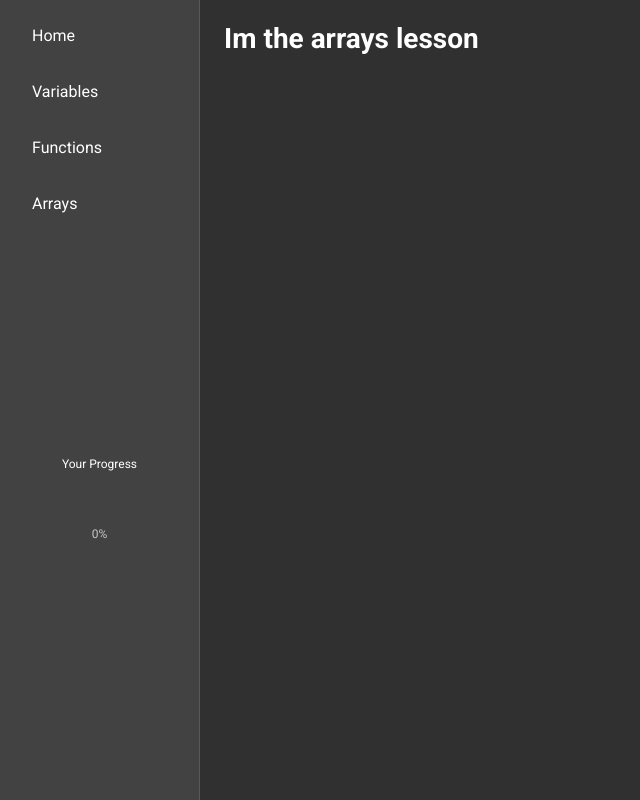
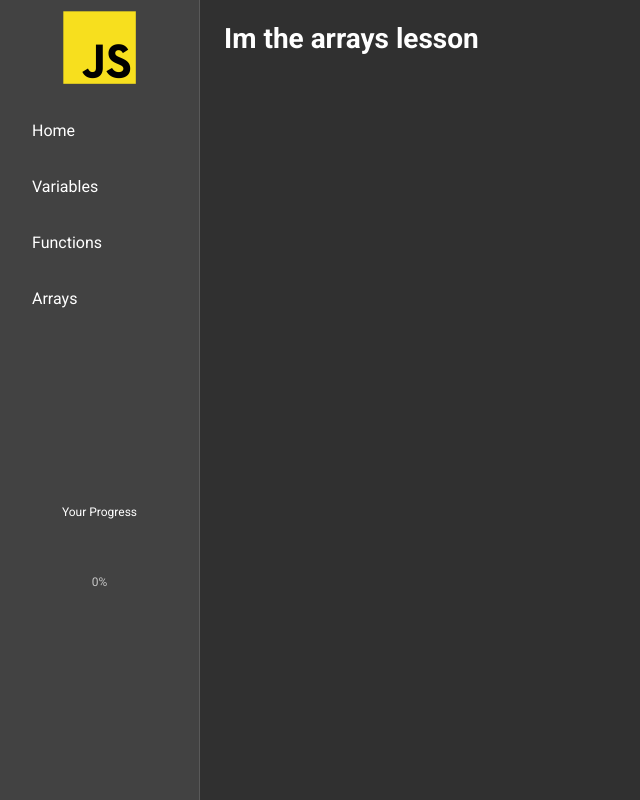
Before and after one commit to hector4213/mintbean-jsbootcamplite, a React (Create React App) app: page /arrays in a window 1280 px wide. Both pictures are taken after a click on the button "LETS GET STARTED". Shown: the whole page, without its empty margins (0-640 px from the left). Built offline with nearby package versions, Linux system fonts and the light colour scheme.

Commit message:
add logo to drawer

```diff
--- a/src/components/Drawer.jsx
+++ b/src/components/Drawer.jsx
@@ -1,4 +1,5 @@
 import React, { useState } from 'react'
+import Logo from '../assets/jslogo.png'
 import { makeStyles } from '@material-ui/core/styles'
 import { Link } from 'react-router-dom'
 import {
@@ -49,6 +50,15 @@ const useStyles = makeStyles((theme) => ({
 		justifyContent: 'center',
 		height: '100%',
 	},
+	logo: {
+		maxWidth: '75px',
+	},
+	logoContainer: {
+		display: 'flex',
+		justifyContent: 'center',
+		alignItems: 'center',
+		padding: '10px',
+	},
 }))
 
 const Drawer = ({ userPoints }) => {
@@ -79,6 +89,9 @@ const Drawer = ({ userPoints }) => {
 				paper: classes.drawerPaper,
 			}}
 		>
+			<div className={classes.logoContainer}>
+				<img className={classes.logo} src={Logo} alt='Javascript Logo' />
+			</div>
 			<MenuList>{makeMenuItems()}</MenuList>
 			<div className={classes.progress}>
 				<InfoText variant='caption'>Your Progress</InfoText>
```
